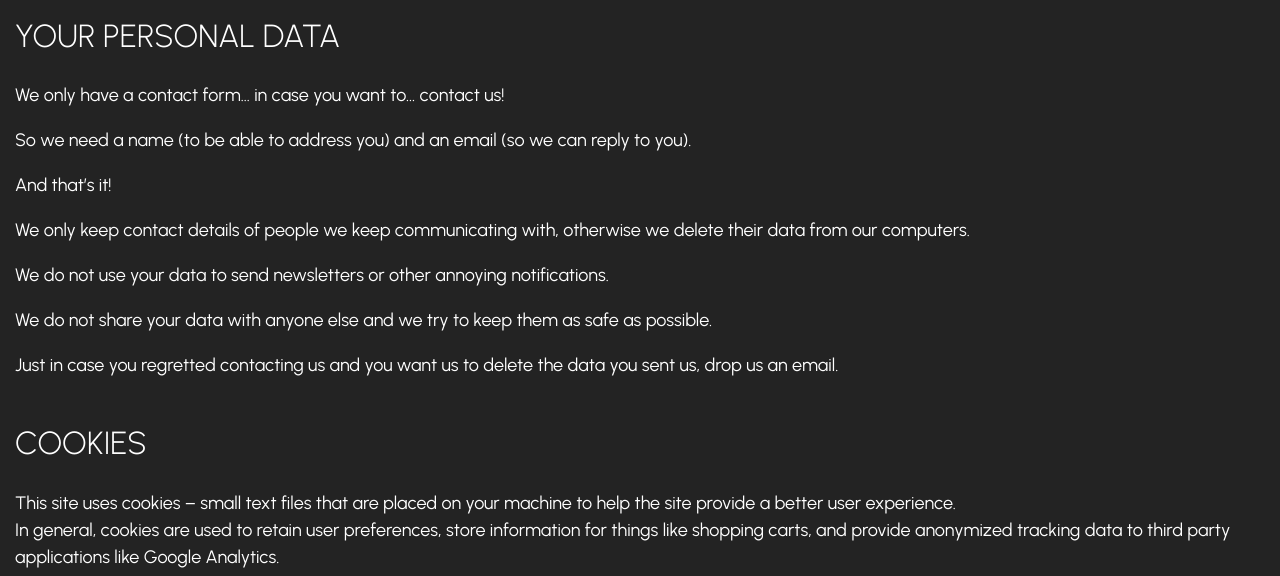
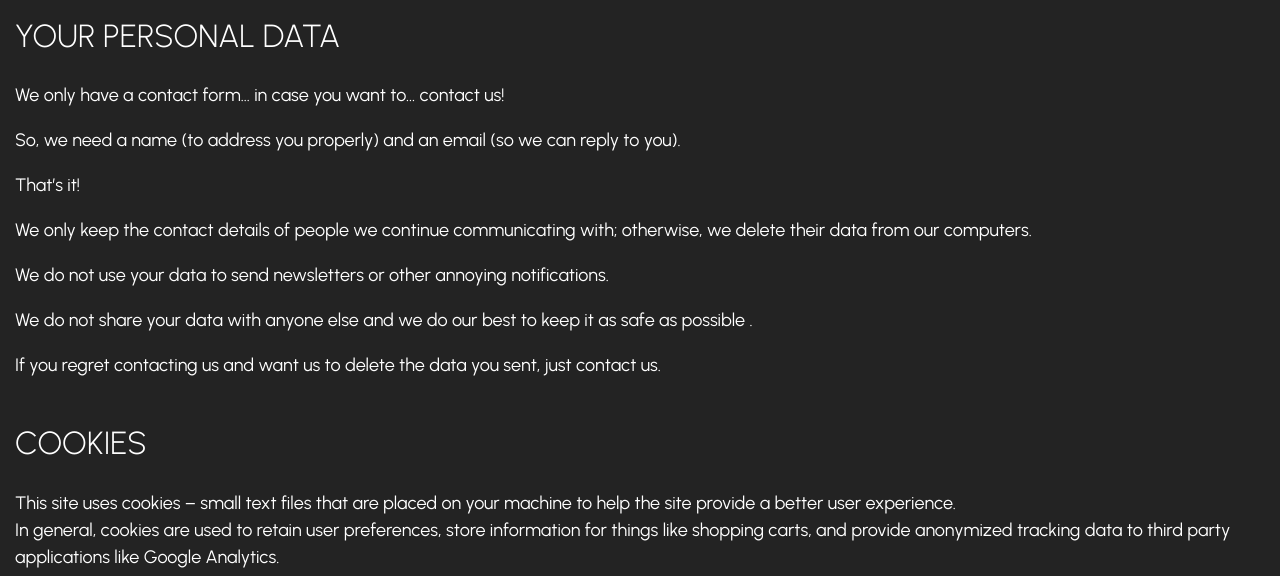
Before and after one commit to Zaffy-S/melina, a plain HTML site: page privacy.html in a window 1280 px wide. Shown: the part 704-1280 px from the top of the page. Drawn offline with Linux system fonts and the light colour scheme; a web font is replaced by a local one.

Commit message:
Update privacy.html

```diff
--- a/privacy.html
+++ b/privacy.html
@@ -102,12 +102,15 @@
 								<div class="page-content">
 									<h1 class="tt-heading-title">YOUR PERSONAL DATA</h1><br>
 <p style="margin-left:0px;">We only have a contact form… in case you want to… contact us!</p>
-<p style="margin-left:0px;">So we need a name (to be able to address you) and an email (so we can reply to you).</p>
-<p style="margin-left:0px;">And that’s it!</p>
-<p style="margin-left:0px;">We only keep contact details of people we keep communicating with, otherwise we delete their data from our computers.</p>
+<p style="margin-left:0px;">So, we need a name (to address you properly) and an email (so we can reply to you).
+</p>
+<p style="margin-left:0px;">That’s it!</p>
+<p style="margin-left:0px;">We only keep the contact details of people we continue communicating with; otherwise, we delete their data from our computers.
+</p>
 <p style="margin-left:0px;">We do not use your data to send newsletters or other annoying notifications.</p>
-<p style="margin-left:0px;">We do not share your data with anyone else and we try to keep them as safe as possible.</p>
-<p style="margin-left:0px;">Just in case you regretted contacting us and you want us to delete the data you sent us, drop us an email.</p><br>
+<p style="margin-left:0px;">We do not share your data with anyone else and we do our best to keep it as safe as possible
+.</p>
+<p style="margin-left:0px;">If you regret contacting us and want us to delete the data you sent, just contact us.</p><br>
  <h1 class="tt-heading-title">COOKIES</h1><br>
 <p style="margin-left:0px;">This site uses cookies – small text files that are placed on your machine to help the site provide a better user experience.&nbsp;<br>In general, cookies are used to retain user preferences, store information for things like shopping carts, and provide anonymized tracking data to third party applications like Google Analytics.</p>
 <p style="margin-left:0px;">As a rule, cookies will make your browsing experience better. However, you may prefer to disable cookies on this site and on others.</p>
```
